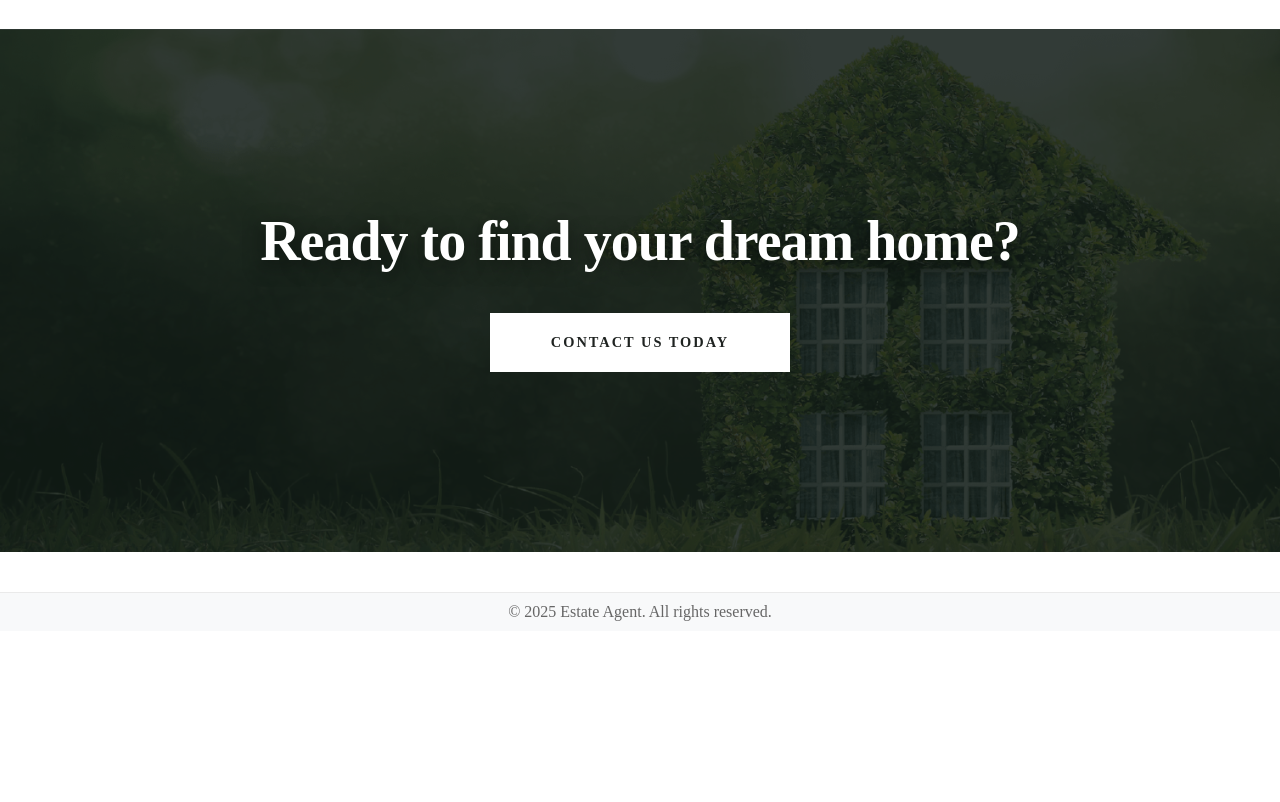
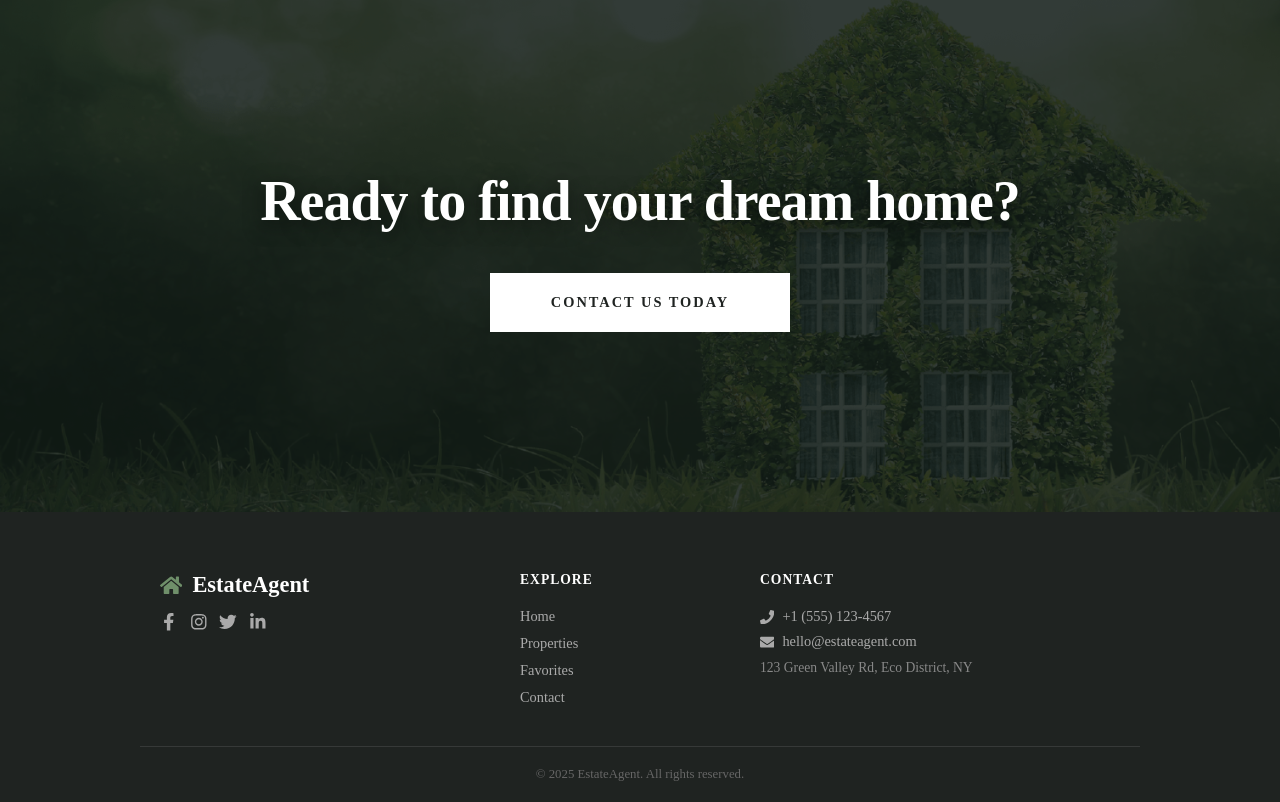
Before and after one commit to Alwis777/estate-agent-app., a React (Vite) app: page / in a window 1280 px wide. Shown: the part 2227-3029 px from the top of the page. Before the commit the page ends 2858 px from the top, so only its background shows below. Built offline with nearby package versions, Linux system fonts and the light colour scheme.

Commit message:
update existing footer, create a Footer.css

```diff
--- a/src/App.jsx
+++ b/src/App.jsx
@@ -36,7 +36,7 @@ function App() {
         <Hero favoritesCount={favorites.length} />
 
 
-        <main className="main-content" style={{ padding: '40px 0', minHeight: '50vh' }}>
+        <main className="main-content" style={{ padding: '0', minHeight: '50vh' }}>
           <Routes>
             <Route
               path="/"
--- /dev/null
+++ b/src/components/Footer.css
@@ -0,0 +1,98 @@
+.footer{
+    margin-top:0;
+    background-color:#1F2321;
+    color:#ECEFEA;
+    padding:60px 0 20px;
+    font-size: 0.9rem;
+}
+
+.footer-container{
+    max-width:1000px;
+    margin:0 auto;
+    padding:0 20px 40px;
+    display: grid;
+    grid-template-columns: 1.5fr 1fr 1.5fr;
+    gap: 30;
+    border-bottom:1px solid rgba(255,255,255,0.1);
+}
+
+.footer-col h4{
+    color:white;
+    margin-bottom:20px;
+    text-transform:uppercase;
+    font-size:0.85rem;
+    letter-spacing:1px;
+}
+
+.footer-logo{
+    display: flex;
+    align-items: center;
+    font-size: 1.4rem;
+    font-weight: 700;
+    color:white;
+    margin-bottom: 15px;
+}
+
+.footer-icon{
+    color: var(--primary-green);
+    margin-right: 10px;
+
+}
+
+.social-icons{
+    display: flex;
+    gap:12px;
+}
+.social-icons a {
+    color:#aaa;
+    font-size: 1.1rem;
+    transition:color 0.3s;
+
+}
+
+.social-cons a:hover{
+    color:var(--primary-green);
+}
+
+.footer-links{
+    display:flex;
+    flex-direction:column;
+    gap:10px;
+}
+
+.footer-links a{
+    text-decoration:none;
+    color:#aaa;
+    transition: all 0.2s;
+
+}
+
+.footer-links a:hover{
+    color:white;
+    padding-left:3px;
+}
+
+.contact-info p{
+    color:#aaa;
+    margin-bottom: 8px;
+    display: flex;
+    align-items: center;
+}
+
+.footer-bottom{
+    text-align: center;
+    padding-top: 20px;
+    font-size: 0.8rem;
+    color: #666;
+}
+
+@media (max-width:768){
+    .footer-container{
+        grid-template-columns: 1fr;
+        text-align: center;
+        gap:40px;
+    }
+    .footer-logo , .social-icons, .contact-info p{
+        justify-content: center;
+    }
+}
--- a/src/components/Footer.jsx
+++ b/src/components/Footer.jsx
@@ -1,18 +1,55 @@
-import React from 'react';
+import { Link } from 'react-router-dom';
+import { FaFacebookF, FaTwitter, FaInstagram, FaLinkedinIn, FaHome, FaEnvelope, FaPhone } from 'react-icons/fa';
+import './Footer.css';
 
-function Footer(){
-    return(
-        <footer style={{
-            textAlign: 'center',
-            padding: '10px',
-            background: '#f8f9fa',
-            color:'#666',
-            marginTop: 'auto',
-            borderTop: '1px solid #eaeaea'
-        }}>
-            <p>&copy; {new Date().getFullYear()} Estate Agent. All rights reserved.</p>
+function Footer() {
+  return (
+    <footer className="footer">
+      <div className="footer-container">
 
-        </footer>
-    );
+        {/* COL 1:BRAND N SOCIALS */}
+        <div className="footer-col brand-col">
+          <div className="footer-logo">
+            <FaHome className="footer-icon" />
+            <span>EstateAgent</span>
+          </div>
+          <div className="social-icons">
+            <a href="#"><FaFacebookF /></a>
+            <a href="#"><FaInstagram /></a>
+            <a href="#"><FaTwitter /></a>
+            <a href="#"><FaLinkedinIn /></a>
+          </div>
+        </div>
+
+        {/*COL 2: LINKS */}
+        <div className="footer-col">
+          <h4>Explore</h4>
+          <div className="footer-links">
+            <Link to="/">Home</Link>
+            <Link to="/properties">Properties</Link>
+            <Link to="/favorites">Favorites</Link>
+            <Link to="/contact">Contact</Link>
+          </div>
+        </div>
+
+        {/* COL 3 : CONTACT */}
+        <div className="footer-col">
+          <h4>Contact</h4>
+          <div className="contact-info">
+            <p><FaPhone style={{marginRight:'8px'}}/> +1 (555) 123-4567</p>
+            <p><FaEnvelope style={{marginRight:'8px'}}/> hello@estateagent.com</p>
+            <p style={{marginTop:'10px', fontSize:'0.85rem', color:'#888'}}>123 Green Valley Rd, Eco District, NY</p>
+          </div>
+        </div>
+
+      </div>
+
+      {/* COPYRIGHT*/}
+      <div className="footer-bottom">
+        <p>&copy; {new Date().getFullYear()} EstateAgent. All rights reserved.</p>
+      </div>
+    </footer>
+  );
 }
+
 export default Footer;
```
